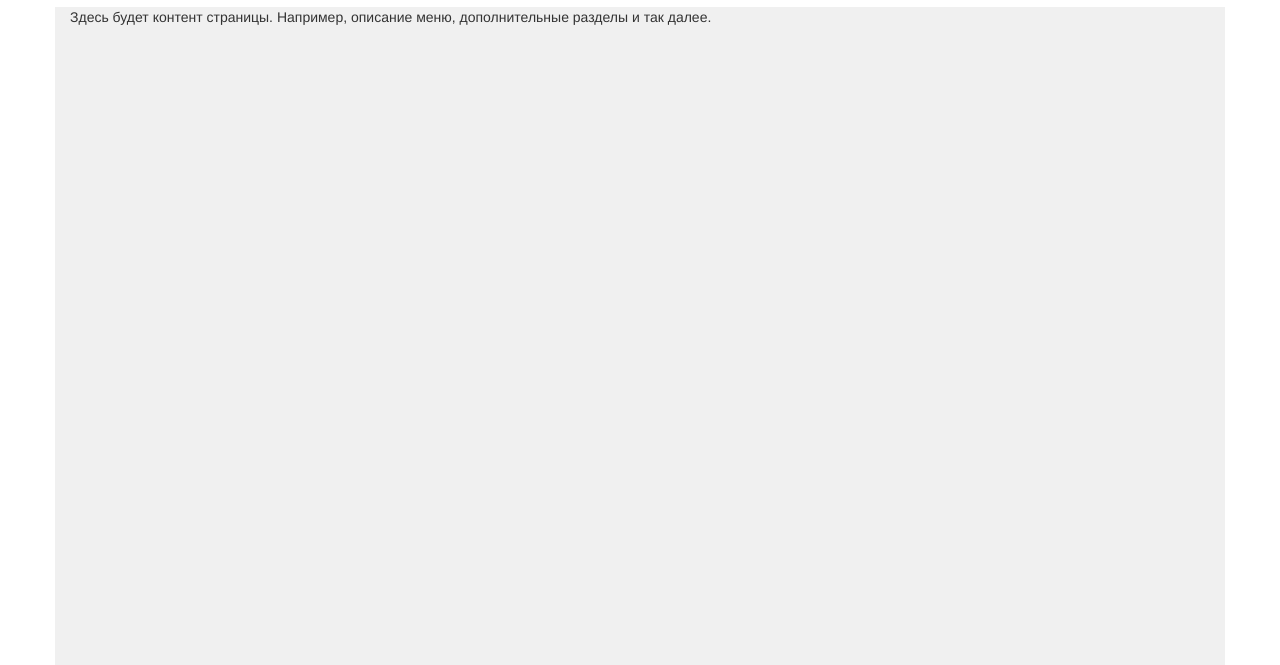
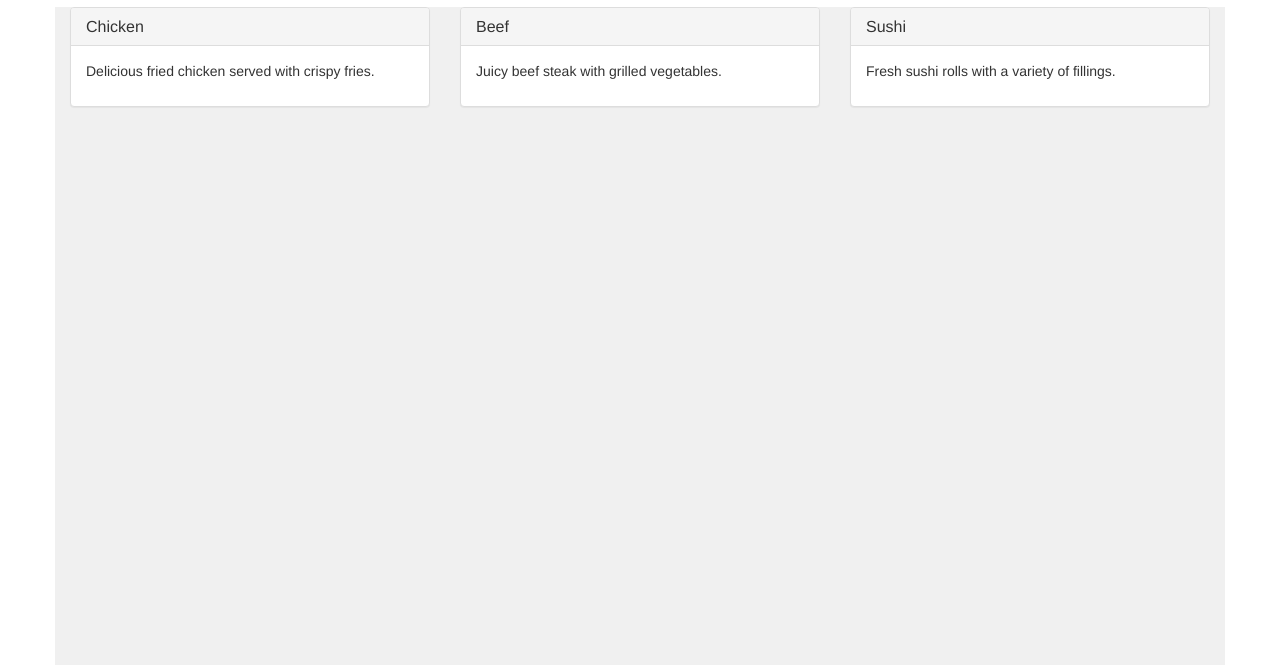
Before and after one commit to godSlayerArt/module3-solution, a plain HTML site: page index.html in a window 1280 px wide. Shown: the part 135-800 px from the top of the page. Drawn offline with nearby package versions, Linux system fonts and the light colour scheme.

Commit message:
Добавлен контент и улучшен дизайн

```diff
--- a/index.html
+++ b/index.html
@@ -4,13 +4,12 @@
     <meta charset="UTF-8">
     <meta name="viewport" content="width=device-width, initial-scale=1.0">
     <title>Food, LLC Menu</title>
-    <!-- Подключение Bootstrap -->
+    <!-- Подключение Bootstrap CSS -->
     <link href="https://maxcdn.bootstrapcdn.com/bootstrap/3.3.7/css/bootstrap.min.css" rel="stylesheet">
-    <!-- Подключение пользовательских стилей -->
-    <link rel="stylesheet" href="css/styles.css">
+    <link rel="stylesheet" href="css/styles.css"> <!-- Подключение пользовательских стилей -->
 </head>
 <body>
-    <!-- Навигация -->
+    <!-- Навигационная панель -->
     <nav class="navbar navbar-default">
         <div class="container-fluid">
             <a class="navbar-brand" href="#">Food, LLC</a>
@@ -34,12 +33,43 @@
         <h1 class="text-center">Our Menu</h1>
     </div>
 
-    <!-- Длинный раздел -->
+    <!-- Длинный раздел с контентом -->
     <div class="container" style="height: 1000px; background-color: #f0f0f0;">
-        <p>Здесь будет контент страницы. Например, описание меню, дополнительные разделы и так далее.</p>
+        <div class="row">
+            <div class="col-xs-12 col-md-4">
+                <div class="panel panel-default">
+                    <div class="panel-heading">
+                        <h3 class="panel-title">Chicken</h3>
+                    </div>
+                    <div class="panel-body">
+                        <p>Delicious fried chicken served with crispy fries.</p>
+                    </div>
+                </div>
+            </div>
+            <div class="col-xs-12 col-md-4">
+                <div class="panel panel-default">
+                    <div class="panel-heading">
+                        <h3 class="panel-title">Beef</h3>
+                    </div>
+                    <div class="panel-body">
+                        <p>Juicy beef steak with grilled vegetables.</p>
+                    </div>
+                </div>
+            </div>
+            <div class="col-xs-12 col-md-4">
+                <div class="panel panel-default">
+                    <div class="panel-heading">
+                        <h3 class="panel-title">Sushi</h3>
+                    </div>
+                    <div class="panel-body">
+                        <p>Fresh sushi rolls with a variety of fillings.</p>
+                    </div>
+                </div>
+            </div>
+        </div>
     </div>
 
-    <!-- Подключение jQuery и Bootstrap JS -->
+    <!-- Подключение Bootstrap JS -->
     <script src="https://ajax.googleapis.com/ajax/libs/jquery/3.5.1/jquery.min.js"></script>
     <script src="https://maxcdn.bootstrapcdn.com/bootstrap/3.3.7/js/bootstrap.min.js"></script>
 </body>
```
Also changed, not shown: css/style.css.txt.
